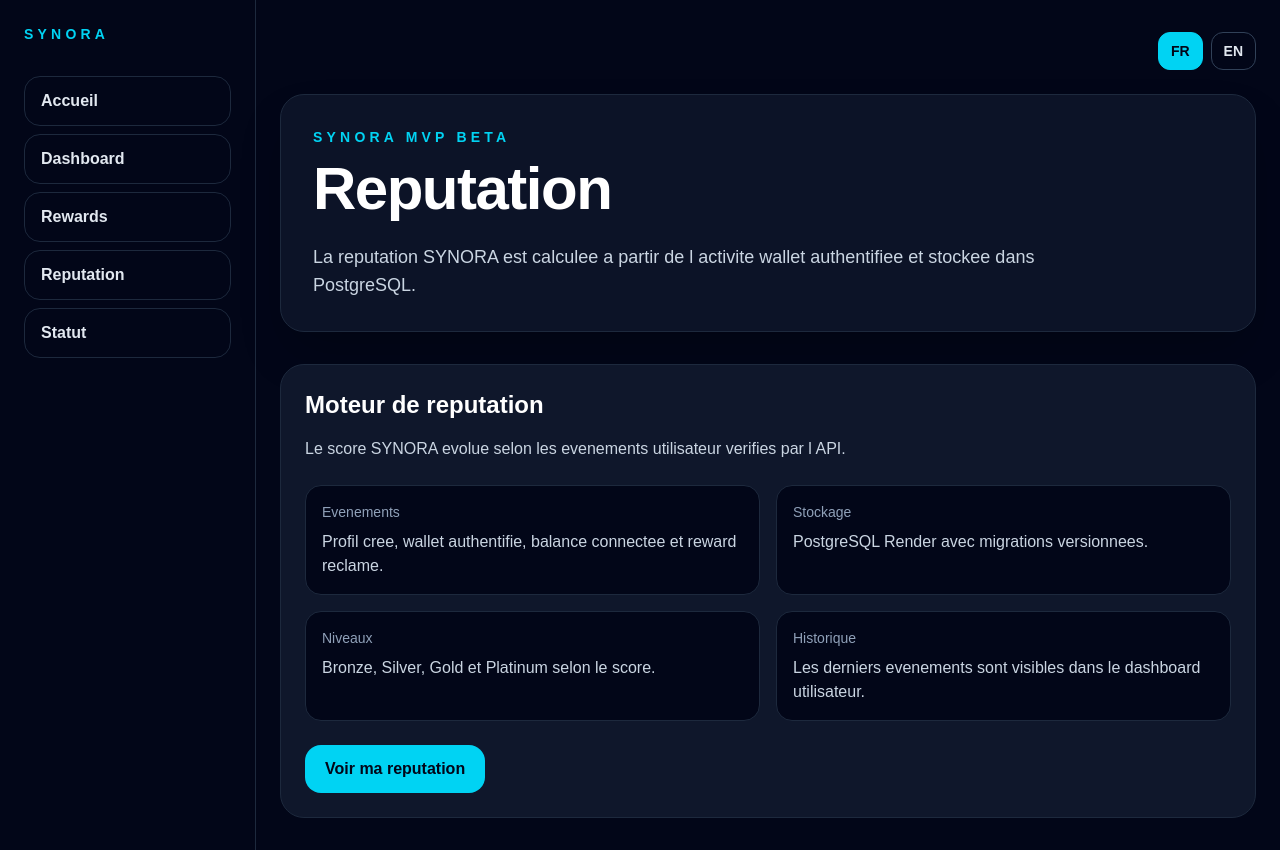
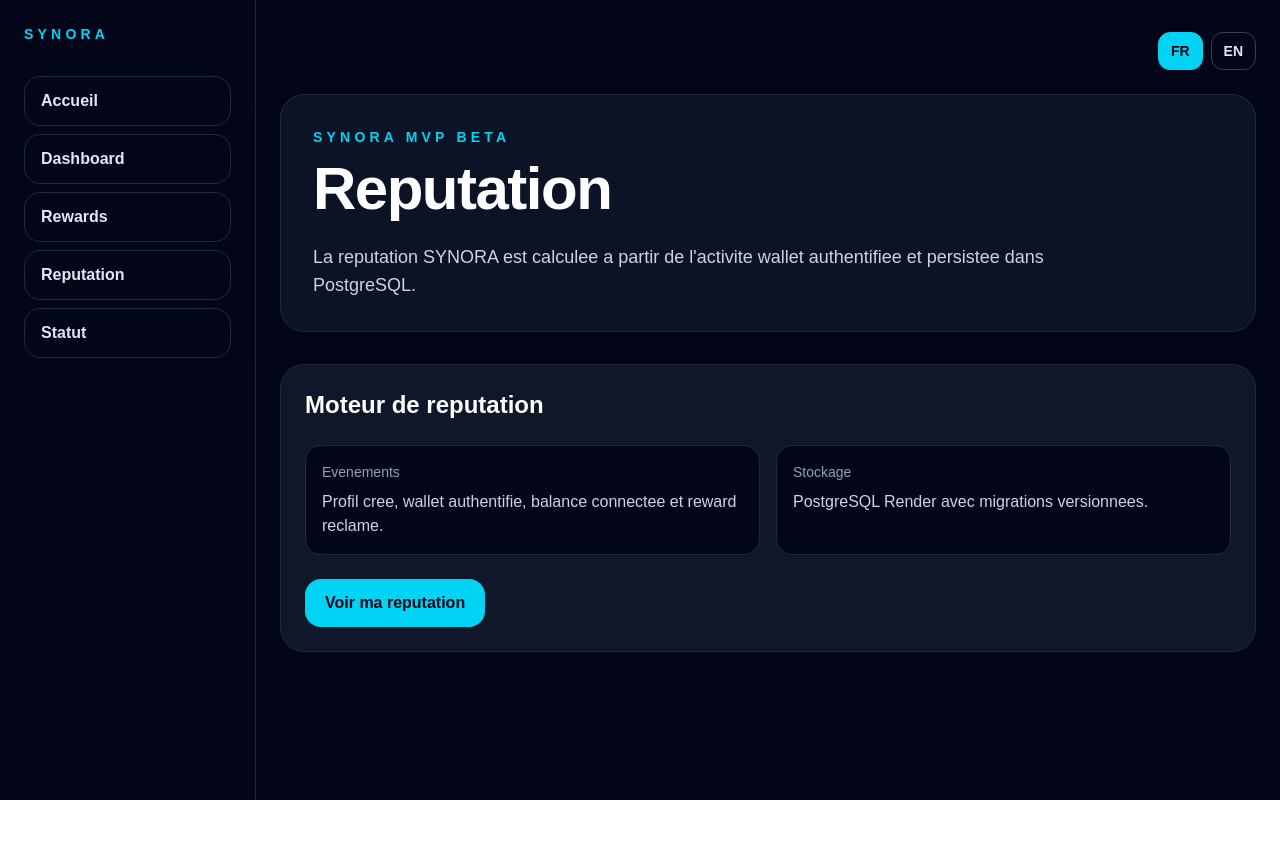
Before and after one commit to Boulzing64/Synora, a Next.js app in the folder apps/web/: page /reputation in a window 1280 px wide. After the commit the page ends 800 px from the top, so only its background shows below. Built offline with nearby package versions, Linux system fonts and the light colour scheme.

Commit message:
Translate SYNORA reputation page

```diff
--- a/apps/web/src/app/reputation/page.tsx
+++ b/apps/web/src/app/reputation/page.tsx
@@ -1,47 +1,82 @@
+"use client";
+
 import Link from "next/link";
+import { useEffect, useState } from "react";
 
 import { SynoraShell } from "@/components/SynoraShell";
 
+type Locale = "fr" | "en";
+
+const text = {
+  fr: {
+    title: "Reputation",
+    subtitle:
+      "La reputation SYNORA est calculee a partir de l'activite wallet authentifiee et persistee dans PostgreSQL.",
+    cardTitle: "Moteur de reputation",
+    eventsLabel: "Evenements",
+    eventsText:
+      "Profil cree, wallet authentifie, balance connectee et reward reclame.",
+    storageLabel: "Stockage",
+    storageText:
+      "PostgreSQL Render avec migrations versionnees.",
+    viewReputation: "Voir ma reputation",
+  },
+  en: {
+    title: "Reputation",
+    subtitle:
+      "SYNORA reputation is computed from authenticated wallet activity and persisted in PostgreSQL.",
+    cardTitle: "Reputation engine",
+    eventsLabel: "Events",
+    eventsText:
+      "Profile created, wallet authenticated, balance connected and reward claimed.",
+    storageLabel: "Storage",
+    storageText:
+      "PostgreSQL Render with versioned migrations.",
+    viewReputation: "View my reputation",
+  },
+} as const;
+
 export default function ReputationPage() {
+  const [locale, setLocale] = useState<Locale>("fr");
+
+  useEffect(() => {
+    const savedLocale = window.localStorage.getItem("synora.locale");
+
+    if (savedLocale === "fr" || savedLocale === "en") {
+      setLocale(savedLocale);
+    }
+
+    function onLocaleChange(event: Event) {
+      const customEvent = event as CustomEvent<Locale>;
+
+      if (customEvent.detail === "fr" || customEvent.detail === "en") {
+        setLocale(customEvent.detail);
+      }
+    }
+
+    window.addEventListener("synora-locale-change", onLocaleChange);
+
+    return () => {
+      window.removeEventListener("synora-locale-change", onLocaleChange);
+    };
+  }, []);
+
+  const t = text[locale];
+
   return (
-    <SynoraShell
-      title="Reputation"
-      subtitle="La reputation SYNORA est calculee a partir de l activite wallet authentifiee et stockee dans PostgreSQL."
-    >
+    <SynoraShell title={t.title} subtitle={t.subtitle}>
       <div className="rounded-3xl border border-slate-800 bg-slate-900 p-6">
-        <h2 className="text-2xl font-bold">Moteur de reputation</h2>
-
-        <p className="mt-4 text-slate-300">
-          Le score SYNORA evolue selon les evenements utilisateur verifies par l API.
-        </p>
+        <h2 className="text-2xl font-bold">{t.cardTitle}</h2>
 
         <div className="mt-6 grid gap-4 md:grid-cols-2">
           <div className="rounded-2xl border border-slate-800 bg-slate-950 p-4">
-            <p className="text-sm text-slate-400">Evenements</p>
-            <p className="mt-2 text-slate-300">
-              Profil cree, wallet authentifie, balance connectee et reward reclame.
-            </p>
+            <p className="text-sm text-slate-400">{t.eventsLabel}</p>
+            <p className="mt-2 text-slate-300">{t.eventsText}</p>
           </div>
 
           <div className="rounded-2xl border border-slate-800 bg-slate-950 p-4">
-            <p className="text-sm text-slate-400">Stockage</p>
-            <p className="mt-2 text-slate-300">
-              PostgreSQL Render avec migrations versionnees.
-            </p>
-          </div>
-
-          <div className="rounded-2xl border border-slate-800 bg-slate-950 p-4">
-            <p className="text-sm text-slate-400">Niveaux</p>
-            <p className="mt-2 text-slate-300">
-              Bronze, Silver, Gold et Platinum selon le score.
-            </p>
-          </div>
-
-          <div className="rounded-2xl border border-slate-800 bg-slate-950 p-4">
-            <p className="text-sm text-slate-400">Historique</p>
-            <p className="mt-2 text-slate-300">
-              Les derniers evenements sont visibles dans le dashboard utilisateur.
-            </p>
+            <p className="text-sm text-slate-400">{t.storageLabel}</p>
+            <p className="mt-2 text-slate-300">{t.storageText}</p>
           </div>
         </div>
 
@@ -49,7 +84,7 @@ export default function ReputationPage() {
           href="/dashboard"
           className="mt-6 inline-flex rounded-2xl bg-cyan-400 px-5 py-3 font-bold text-slate-950 transition hover:bg-cyan-300"
         >
-          Voir ma reputation
+          {t.viewReputation}
         </Link>
       </div>
     </SynoraShell>
```
